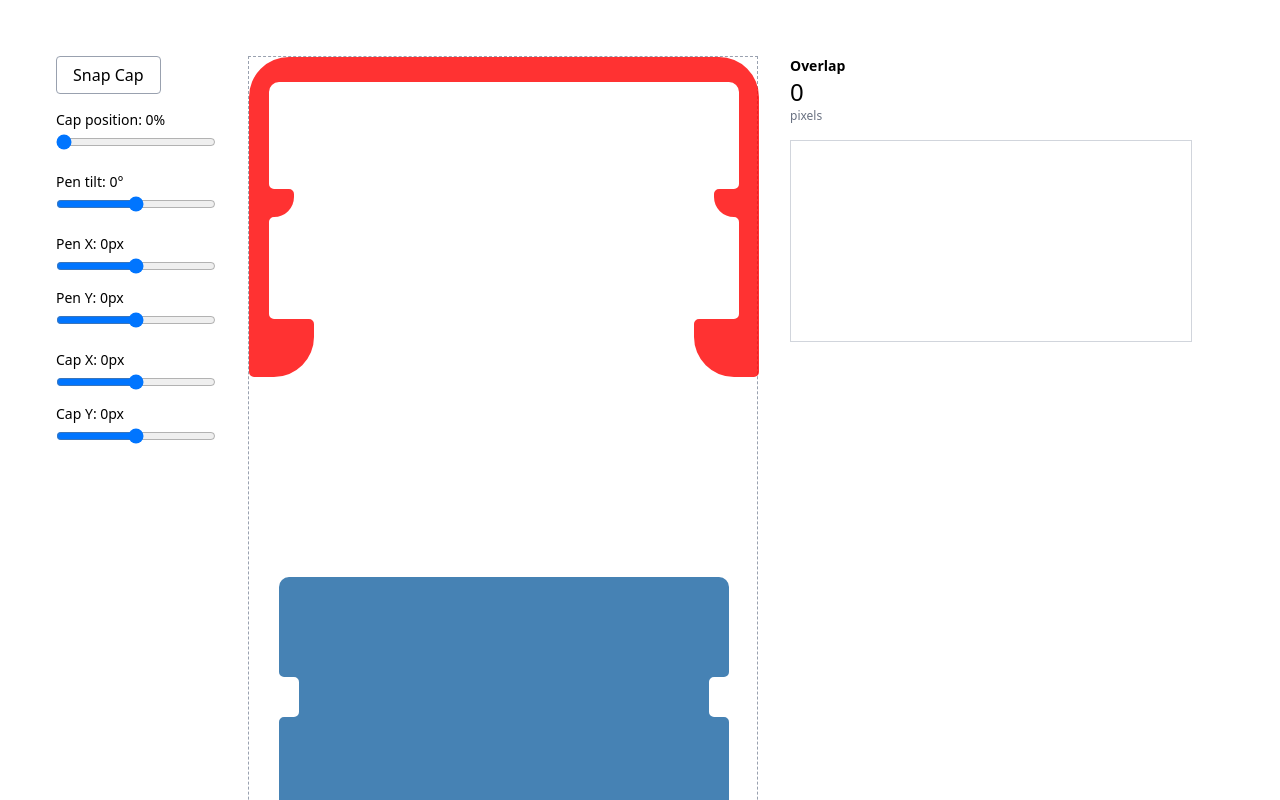
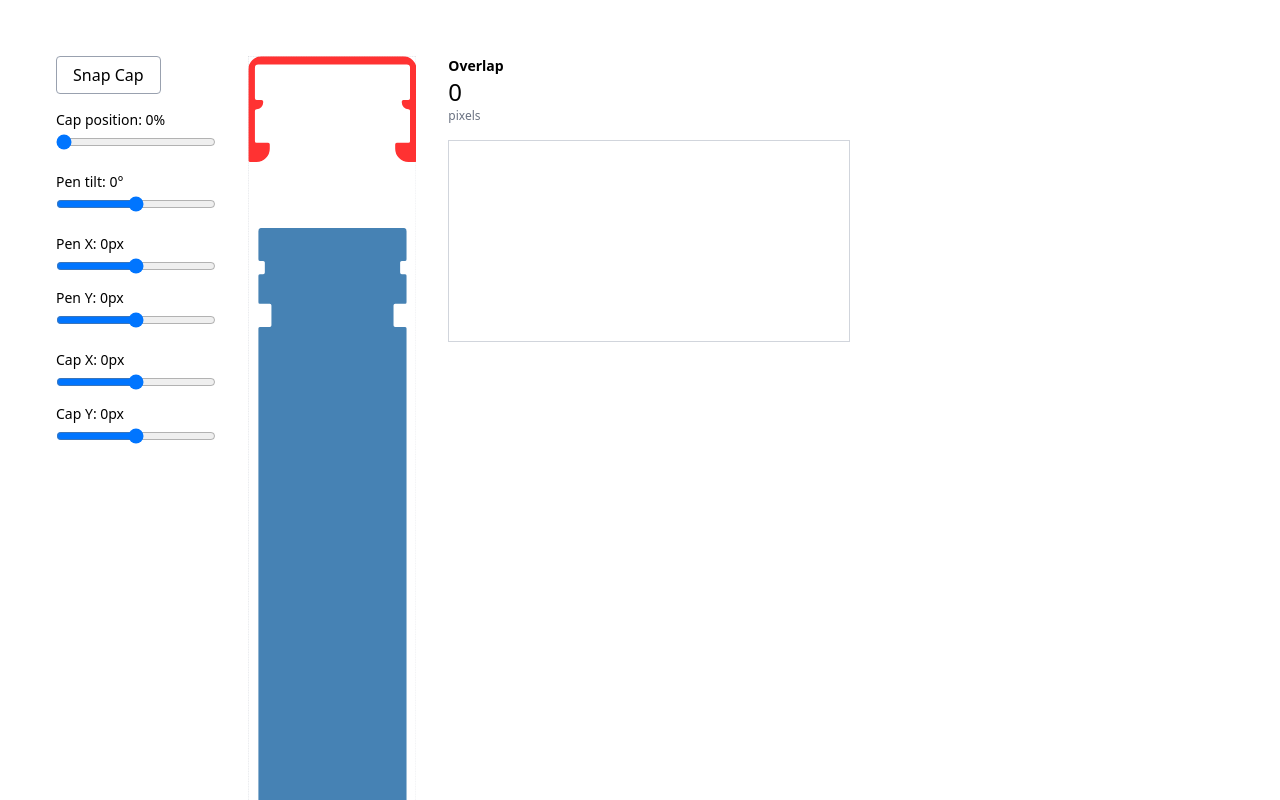
Before and after one commit to jborch/machine-simulator, an Angular app in the folder frontend/: page / in a window 1280 px wide. Shown: the top 800 px of the page. Built offline with nearby package versions, Linux system fonts and the light colour scheme.

Commit message:
Add visual scaling for simulator components

```diff
--- a/frontend/src/app/simulator/simulator.component.html
+++ b/frontend/src/app/simulator/simulator.component.html
@@ -69,7 +69,16 @@
     />
   </div>
 
-  <div class="relative border border-dashed border-gray-400" style="width: 510px; height: 2320px">
+  <div
+    class="overflow-hidden"
+    [style.width.px]="510 * VISUAL_SCALE"
+    [style.height.px]="2320 * VISUAL_SCALE"
+  >
+    <div
+      class="relative border border-dashed border-gray-400 origin-top-left"
+      style="width: 510px; height: 2320px"
+      [style.transform]="'scale(' + VISUAL_SCALE + ')'"
+    >
       <app-cap
         class="block absolute left-0 top-0 z-10"
         [style.opacity]="CAP_OPACITY"
@@ -85,6 +94,7 @@
         "
       />
     </div>
+  </div>
 
   <div>
     <div class="text-sm font-semibold">Overlap</div>
--- a/frontend/src/app/simulator/simulator.component.ts
+++ b/frontend/src/app/simulator/simulator.component.ts
@@ -45,6 +45,7 @@ const CANVAS_H = PEN_Y + 1800 + OFFSET_RANGE * 2;
   changeDetection: ChangeDetectionStrategy.OnPush,
 })
 export class SimulatorComponent {
+  readonly VISUAL_SCALE = 0.33;
   readonly CAP_OPACITY = 0.8;
   readonly ANIMATION_DURATION_MS = 700;
   readonly SNAP_TRANSLATE_Y = 490;
```
Lines whose indentation alone changed are shown as unchanged.
